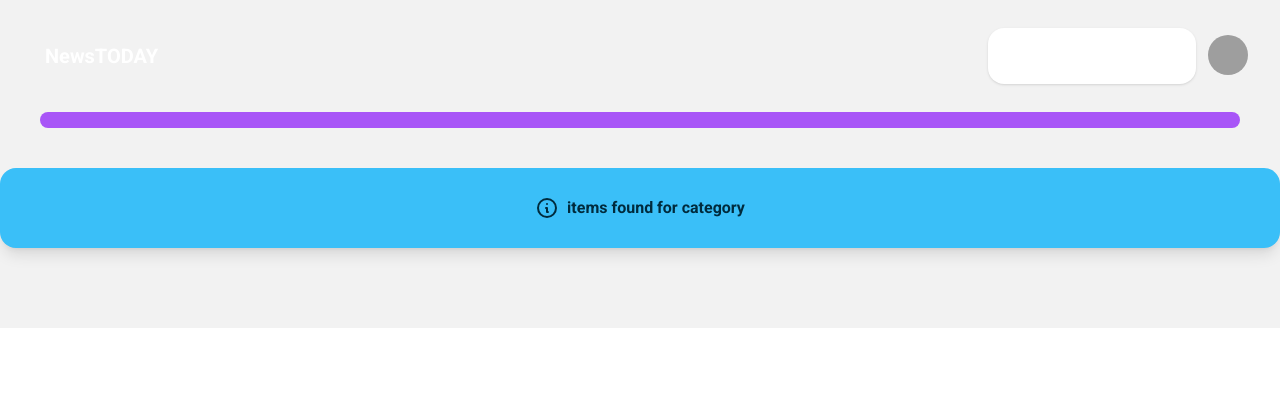
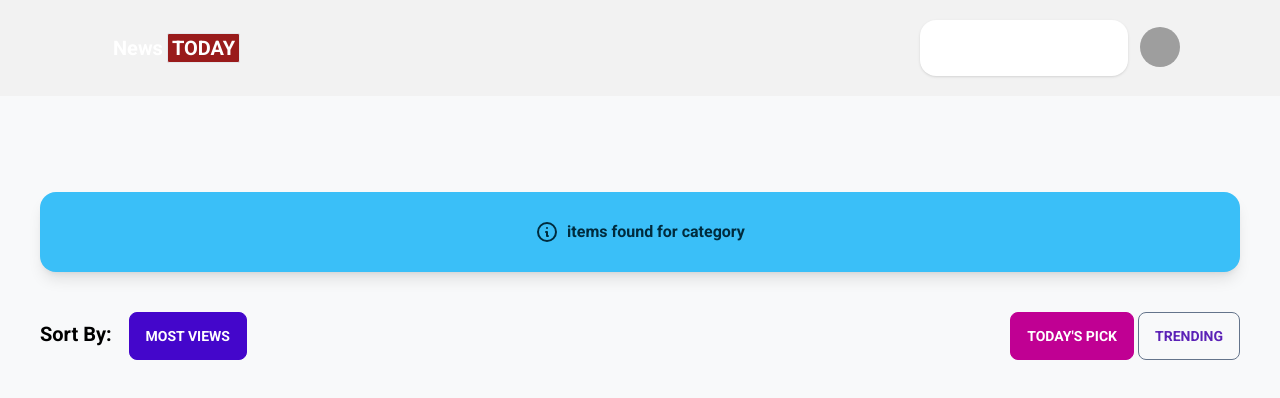
Before and after one commit to Farukkhan25/NewsToday, a plain HTML site: page index.html in a window 1280 px wide. Drawn offline with nearby package versions, Linux system fonts and the light colour scheme; no server answers; grey boxes are pictures that could not be loaded.

Commit message:
News sorted with Most Views

```diff
--- a/CSS/style.css
+++ b/CSS/style.css
@@ -13,7 +13,7 @@
 }
 
 body {
-  background-color: #f2f2f2;
+  background-color: #F8F9FA;
 }
 
 .author {
--- a/JS/catagories.js
+++ b/JS/catagories.js
@@ -26,7 +26,7 @@ const displayCategoryName = (categories) => {
       const categoryLi = document.createElement("li");
       categoryLi.classList.add("content-center");
       categoryLi.innerHTML = `
-    <a id="${categoryId}" class="hover:bg-sky-600">${categoryName}</a>
+    <a id="${categoryId}" class="hover:bg-sky-600 hover:text-white">${categoryName}</a>
     `;
       allCategories.appendChild(categoryLi);
       document
--- a/JS/categoryDetails.js
+++ b/JS/categoryDetails.js
@@ -36,6 +36,10 @@ const displayNews = (detailsData, categoryNameDisplay) => {
     newsContainer.appendChild(notFound);
     spinner(false);
   }
+
+  details.sort((a, b) => {
+    return b.total_view - a.total_view;
+  });
 
   // <---Loading News Data--->
   details.forEach((detailsNews) => {
--- a/index.html
+++ b/index.html
@@ -24,17 +24,22 @@
   <body>
     <header>
       <!-- navbar starts here -->
-      <div class="navbar sm:container lg:mx-auto lg:p-7 bg-base-200">
-        <div class="flex-1">
-          <a class="text-white btn btn-ghost normal-case text-xl">NewsTODAY</a>
+      <div class="navbar lg:p-5 lg:px-24 bg-base-200">
+        <div class="flex-1 relative">
+          <a class="text-white btn btn-ghost normal-case text-xl"
+            >News
+            <span class="bg-red-800 md:ml-1 md:px-1 border rounded-sm"
+              >TODAY</span
+            ></a
+          >
         </div>
-        <div class="flex items-center gap-2">
+        <div class="flex items-center md:gap-2">
           <ul
             tabindex="0"
-            class="flex justify-around items-center p-2 shadow bg-base-100 rounded-box w-52"
+            class="flex justify-around items-center md:p-2 sm:overflow-hidden shadow bg-base-100 rounded-box md:w-52 w-36"
           >
             <li
-              class="text-white hover:bg-green-700 py-2 px-3 hover:rounded-lg"
+              class="text-white hover:bg-green-700 md:py-2 md:px-3 hover:rounded-lg"
             >
               <a>News</a>
             </li>
@@ -70,20 +75,20 @@
 
       <!-- Dynamic Category section starts -->
       <div
-        class="md:container mx-auto md:px-10 flex-1 justify-center items-center"
+        class="md:container mx-auto md:px-10 md:pt-10 flex-1 justify-center items-center"
       >
         <ul
           id="all-categories"
-          class="md:flex-row flex-col justify-center menu bg-purple-500 text-secondary-content p-2 rounded-box"
+          class="md:flex-row flex-col justify-center menu text-purple-700 text-lg font-semibold sm:font-bold text-secondary-content p-2 rounded-box"
         ></ul>
       </div>
       <!-- Dynamic Category section ends -->
     </header>
 
     <!-- Items Count Start-->
-    <section>
+    <section class="md:container md:mx-auto md:px-10">
       <div
-        class="alert alert-info shadow-lg md:container mx-auto flex justify-center text-center mt-10 md:p-7 md:px-10 font-semibold"
+        class="alert alert-info shadow-lg md:container mx-auto flex justify-center text-center mt-10 md:py-7 lg:px-14 font-semibold"
       >
         <div class="">
           <svg
@@ -103,6 +108,28 @@
             <span id="item-list"></span> items found for category
             <span id="category-name"></span>
           </h4>
+        </div>
+      </div>
+
+      <div class="flex items-center justify-between mt-10">
+        <div class="flex items-center">
+          <label for="sort" class="text-black text-xl">
+            <span class="pr-3 font-semibold">Sort By:</span>
+            <button class="btn btn-active btn-primary">Most Views</button>
+          </label>
+        </div>
+
+        <div class="buttons">
+          <button
+            class="btn btn-active btn-xs sm:btn-sm md:btn-md lg:btn-md btn-secondary text-white"
+          >
+            Today's Pick
+          </button>
+          <button
+            class="btn btn-xs sm:btn-sm md:btn-md lg:btn-md btn-ghost border text-violet-800 border-slate-500"
+          >
+            Trending
+          </button>
         </div>
       </div>
     </section>
```
